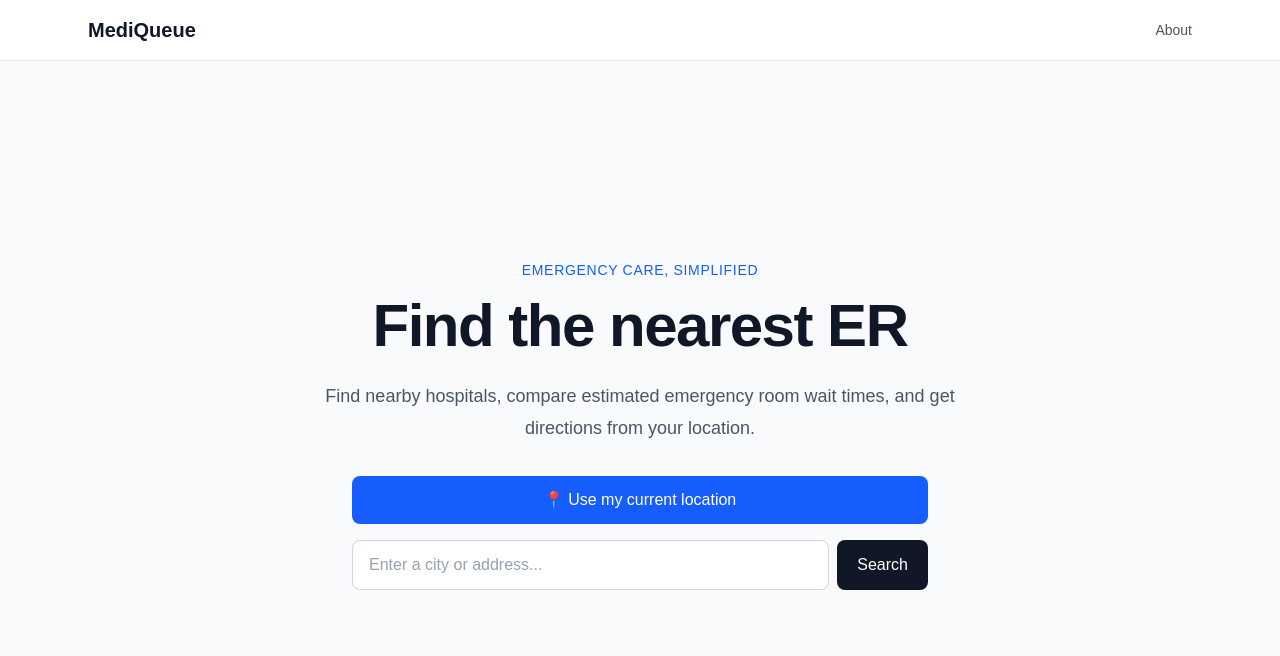
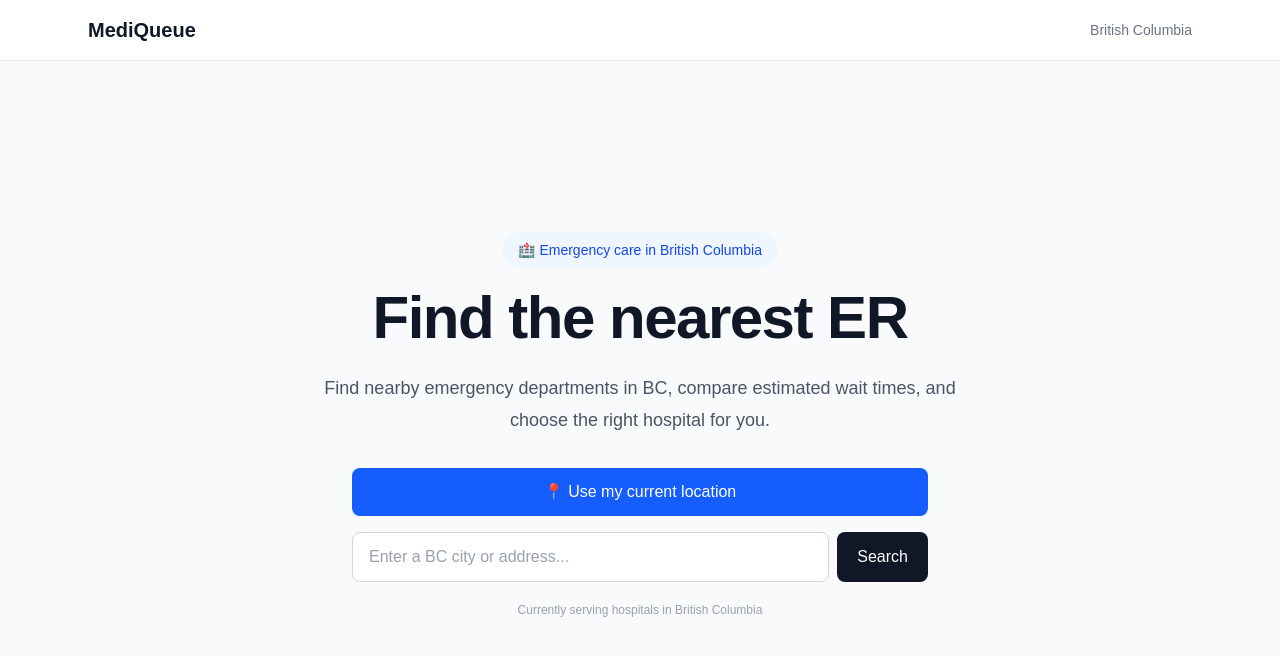
Before and after one commit to nartnek/MediQueue, a Next.js app: page / in a window 1280 px wide. Shown: the top 656 px of the page. Built offline with nearby package versions, Linux system fonts and the light colour scheme.

Commit message:
handle location permission errors

```diff
--- a/app/page.tsx
+++ b/app/page.tsx
@@ -45,25 +45,26 @@ export default function Home() {
             MediQueue
           </h1>
 
-          <button className="text-sm text-gray-600 hover:text-gray-900">
-            About
-          </button>
+          <span className="text-sm text-gray-500">
+            British Columbia
+          </span>
         </div>
       </nav>
 
       <section className="flex min-h-[calc(100vh-73px)] flex-col items-center justify-center px-6 text-center">
         <div className="max-w-3xl">
-          <p className="mb-4 text-sm font-medium uppercase tracking-wider text-blue-600">
-            Emergency care, simplified
-          </p>
+          <div className="mb-5 inline-flex items-center rounded-full bg-blue-50 px-4 py-2 text-sm font-medium text-blue-700">
+            🏥 Emergency care in British Columbia
+          </div>
 
           <h2 className="text-4xl font-bold tracking-tight text-gray-900 sm:text-6xl">
             Find the nearest ER
           </h2>
 
           <p className="mx-auto mt-6 max-w-2xl text-lg leading-8 text-gray-600">
-            Find nearby hospitals, compare estimated emergency room
-            wait times, and get directions from your location.
+            Find nearby emergency departments in BC, compare
+            estimated wait times, and choose the right hospital
+            for you.
           </p>
 
           <LocationSearch
@@ -76,6 +77,10 @@ export default function Home() {
               {error}
             </p>
           )}
+
+          <p className="mt-5 text-xs text-gray-400">
+            Currently serving hospitals in British Columbia
+          </p>
         </div>
       </section>
 
--- a/components/LocationSearch.tsx
+++ b/components/LocationSearch.tsx
@@ -11,60 +11,156 @@ export default function LocationSearch({
   onLocationFound,
   isLoading,
 }: LocationSearchProps) {
-  const [error, setError] = useState<string | null>(null);
+  const [query, setQuery] = useState("");
+  const [isSearching, setIsSearching] = useState(false);
+  const [locationError, setLocationError] = useState<string | null>(null);
+  const [searchError, setSearchError] = useState<string | null>(null);
 
   const getCurrentLocation = () => {
+    setLocationError(null);
+
     if (!navigator.geolocation) {
-      setError("Geolocation is not supported by your browser.");
+      setLocationError(
+        "Your browser does not support location services."
+      );
       return;
     }
 
-    setError(null);
-
     navigator.geolocation.getCurrentPosition(
       (position) => {
+        setLocationError(null);
+
         onLocationFound(
           position.coords.latitude,
           position.coords.longitude
         );
       },
       (error) => {
-        if (error.code === error.PERMISSION_DENIED) {
-          setError("Location permission was denied.");
-        } else if (error.code === error.POSITION_UNAVAILABLE) {
-          setError("Unable to determine your location.");
-        } else {
-          setError("Unable to get your location.");
+        switch (error.code) {
+          case error.PERMISSION_DENIED:
+            setLocationError(
+              "Location access was denied. Please allow location access or search for a BC city or address instead."
+            );
+            break;
+
+          case error.POSITION_UNAVAILABLE:
+            setLocationError(
+              "We couldn't determine your location. Please try again or search for a BC city or address."
+            );
+            break;
+
+          case error.TIMEOUT:
+            setLocationError(
+              "The location request timed out. Please try again."
+            );
+            break;
+
+          default:
+            setLocationError(
+              "Something went wrong while getting your location. Please try again."
+            );
         }
+      },
+      {
+        enableHighAccuracy: true,
+        timeout: 10000,
+        maximumAge: 300000,
       }
     );
   };
+
+  const searchLocation = async () => {
+    if (!query.trim()) {
+      setSearchError("Please enter a BC city or address.");
+      return;
+    }
+
+    setIsSearching(true);
+    setSearchError(null);
+    setLocationError(null);
+
+    try {
+      const response = await fetch(
+        `/api/geocode?q=${encodeURIComponent(query)}`
+      );
+
+      const data = await response.json();
+
+      if (!response.ok) {
+        throw new Error(
+          data.error || "Unable to find this location."
+        );
+      }
+
+      onLocationFound(data.latitude, data.longitude);
+    } catch (error) {
+      setSearchError(
+        error instanceof Error
+          ? error.message
+          : "Unable to find this location. Please try again."
+      );
+    } finally {
+      setIsSearching(false);
+    }
+  };
+
+  const isBusy = isLoading || isSearching;
 
   return (
     <div className="mx-auto mt-8 w-full max-w-xl">
       <button
         onClick={getCurrentLocation}
-        disabled={isLoading}
+        disabled={isBusy}
         className="mb-4 w-full rounded-lg bg-blue-600 px-6 py-3 font-medium text-white transition hover:bg-blue-700 disabled:cursor-not-allowed disabled:opacity-60"
       >
-        {isLoading ? "Finding nearby hospitals..." : "📍 Use my current location"}
+        {isLoading
+          ? "Finding nearby hospitals..."
+          : "📍 Use my current location"}
       </button>
 
       <div className="flex gap-2">
         <input
           type="text"
-          placeholder="Enter a city or address..."
-          className="flex-1 rounded-lg border border-gray-300 bg-white px-4 py-3 text-gray-900 outline-none transition placeholder:text-gray-400 focus:border-blue-500 focus:ring-2 focus:ring-blue-200"
+          value={query}
+          onChange={(event) => {
+            setQuery(event.target.value);
+            setSearchError(null);
+          }}
+          onKeyDown={(event) => {
+            if (event.key === "Enter") {
+              searchLocation();
+            }
+          }}
+          placeholder="Enter a BC city or address..."
+          disabled={isBusy}
+          className="flex-1 rounded-lg border border-gray-300 bg-white px-4 py-3 text-gray-900 outline-none transition placeholder:text-gray-400 focus:border-blue-500 focus:ring-2 focus:ring-blue-200 disabled:bg-gray-100"
         />
 
-        <button className="rounded-lg bg-gray-900 px-5 py-3 font-medium text-white transition hover:bg-gray-800">
-          Search
+        <button
+          onClick={searchLocation}
+          disabled={isBusy}
+          className="rounded-lg bg-gray-900 px-5 py-3 font-medium text-white transition hover:bg-gray-800 disabled:cursor-not-allowed disabled:opacity-60"
+        >
+          {isSearching ? "..." : "Search"}
         </button>
       </div>
 
-      {error && (
-        <div className="mt-4 rounded-lg bg-red-50 p-4 text-left text-sm text-red-700">
-          {error}
+      {locationError && (
+        <div
+          role="alert"
+          className="mt-4 rounded-lg border border-red-200 bg-red-50 p-4 text-left text-sm text-red-700"
+        >
+          <p className="font-medium">Unable to get your location</p>
+          <p className="mt-1">{locationError}</p>
+        </div>
+      )}
+
+      {searchError && (
+        <div
+          role="alert"
+          className="mt-4 rounded-lg border border-red-200 bg-red-50 p-4 text-left text-sm text-red-700"
+        >
+          {searchError}
         </div>
       )}
     </div>
```
